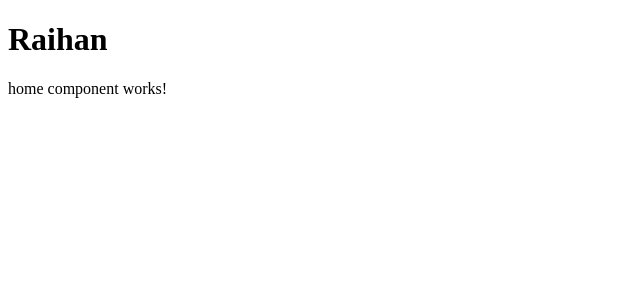
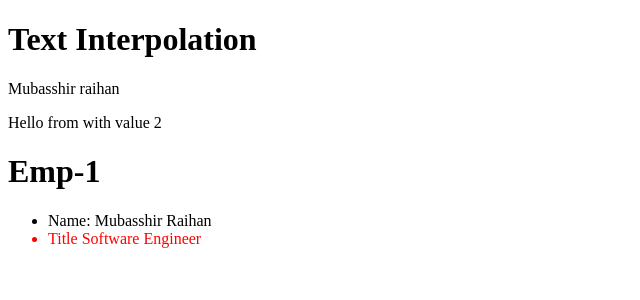
Before and after one commit to mmraihan/Angular, an Angular app in the folder Web-Gentle/myapplication/: page / in a window 1280 px wide. Shown: the top 300 px of the page, without its empty margins (0-640 px from the left). Built offline with nearby package versions, Linux system fonts and the light colour scheme.

Commit message:
Text Interpolation.

```diff
--- a/Web-Gentle/myapplication/src/app/app.component.html
+++ b/Web-Gentle/myapplication/src/app/app.component.html
@@ -1,3 +1,17 @@
-<h1>Raihan</h1>
 
-<app-home></app-home>
+
+<h1>Text Interpolation</h1>
+<p>{{name}}</p>
+
+{{getName(2)}}
+
+<h1>{{employees[0]}}</h1>
+
+
+<ul>
+    <li>Name: {{employee.name}} </li>
+    <li style="color: red;">Title {{employee.title}}</li>
+
+</ul>
+
+<img src="{{employee.src}}" alt="">
--- a/Web-Gentle/myapplication/src/app/app.component.ts
+++ b/Web-Gentle/myapplication/src/app/app.component.ts
@@ -1,10 +1,27 @@
+import { newArray } from '@angular/compiler/src/util';
 import { Component } from '@angular/core';
 
 @Component({
   selector: 'app-root',
   templateUrl: './app.component.html',
-  styleUrls: ['./app.component.css']
+  styleUrls: ['./app.component.css'],
 })
 export class AppComponent {
-  title = 'myapplication';
+  name: string = 'Mubasshir raihan';
+
+  getName(data: number): string {
+    if (data === 1) return 'Hello From ' + data;
+    else {
+      return 'Hello from with value ' + data;
+    }
+  }
+
+  employees = ['Emp-1', 'Emp-2'];
+
+  employee = {
+    name: 'Mubasshir Raihan',
+    title: 'Software Engineer',
+    src: "",
+    alt: "Pro Pic"
+  };
 }
--- a/Web-Gentle/myapplication/src/app/home/home.component.ts
+++ b/Web-Gentle/myapplication/src/app/home/home.component.ts
@@ -7,6 +7,4 @@ import { Component} from '@angular/core';
 })
 export class HomeComponent {
 
-
-
 }
```
